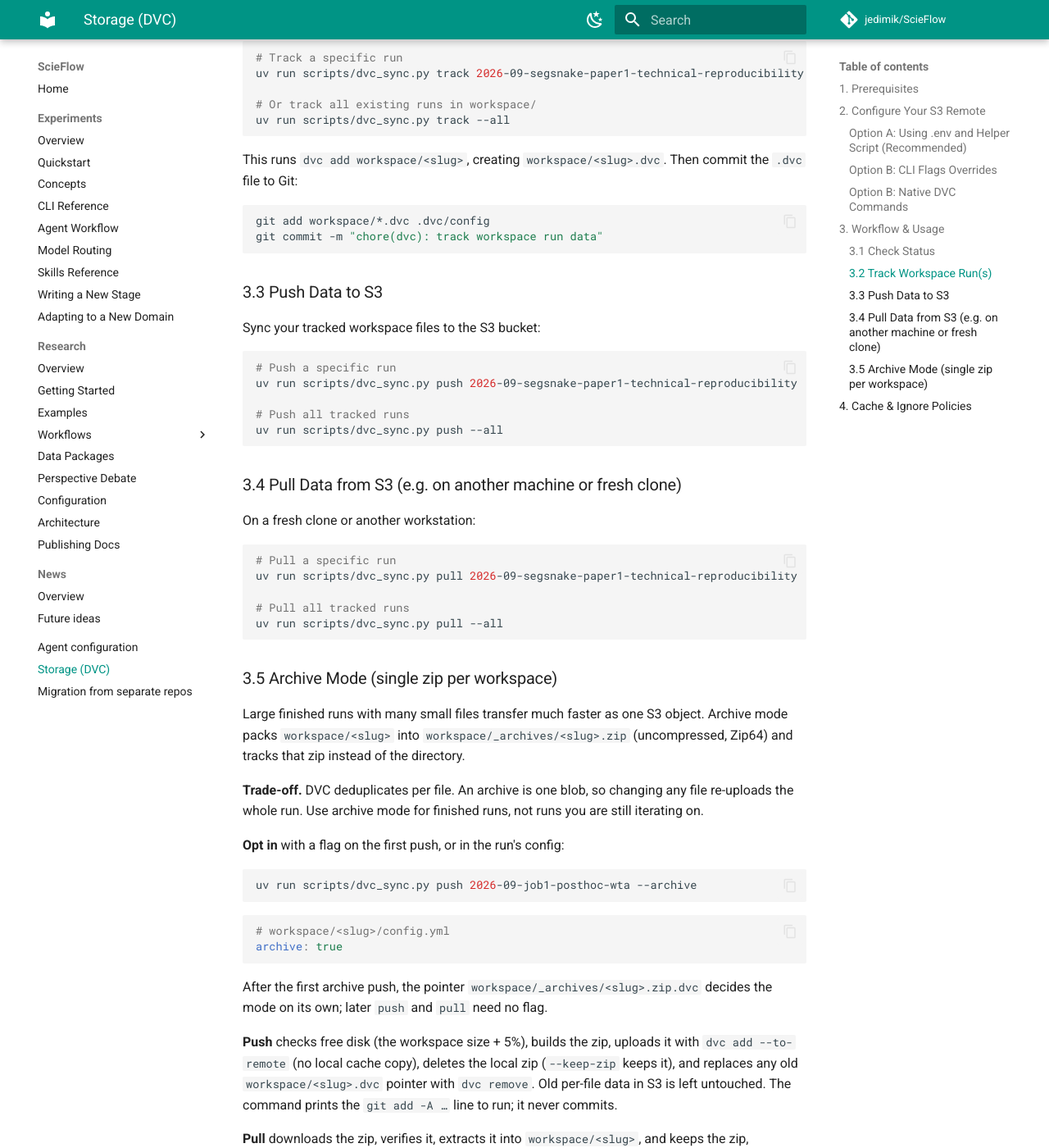
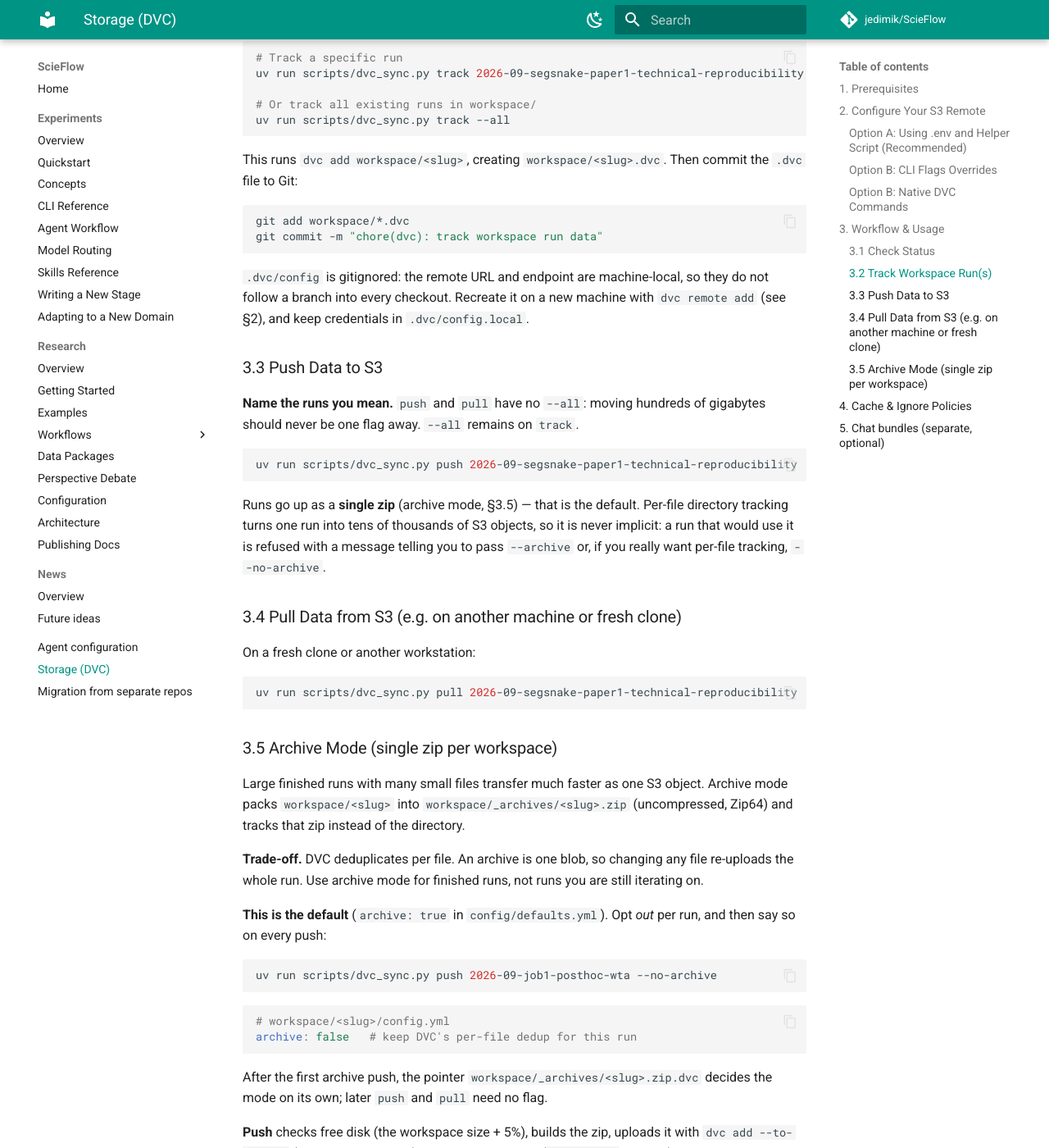
Before and after one commit to jedimik/ScieFlow, an MkDocs documentation site: the page built from docs/DVC_STORAGE.md, in a window 1280 px wide and 1400 px high, scrolled down 2187 px. Shown: the whole window at 82% size. Built offline with MkDocs 1.6.1 and Material for MkDocs 9.7.7, drawn with Linux system fonts in a browser that asks for light colours; comment, search, counter and statistics services are not loaded; some of the changed text lies outside the part shown.

Commit message:
feat(dvc): archive-only, selection-only sync; .dvc/config machine-local
Per-file directory tracking turned one run into tens of thousands of S3
objects. Runs now push as a single zip by default (archive: true), a run
that would fall into directory mode is refused unless --no-archive is
passed explicitly, and push/pull take named slugs only (no --all).

.dvc/config is gitignored so the endpoint stays on this machine;
credentials already live in .dvc/config.local. build_zip takes a
compression argument for text-heavy callers. workspace/chats/*.dvc
pointers are re-included explicitly, since git never descends into an
ignored directory.

Co-Authored-By: Claude Opus 5 <noreply@anthropic.com>

````diff
--- a/docs/DVC_STORAGE.md
+++ b/docs/DVC_STORAGE.md
@@ -95,28 +95,32 @@ uv run scripts/dvc_sync.py track --all
 This runs `dvc add workspace/<slug>`, creating `workspace/<slug>.dvc`.
 Then commit the `.dvc` file to Git:
 ```bash
-git add workspace/*.dvc .dvc/config
+git add workspace/*.dvc
 git commit -m "chore(dvc): track workspace run data"
 ```
+`.dvc/config` is gitignored: the remote URL and endpoint are machine-local, so
+they do not follow a branch into every checkout. Recreate it on a new machine
+with `dvc remote add` (see §2), and keep credentials in `.dvc/config.local`.
 
 ### 3.3 Push Data to S3
-Sync your tracked workspace files to the S3 bucket:
+
+**Name the runs you mean.** `push` and `pull` have no `--all`: moving hundreds
+of gigabytes should never be one flag away. `--all` remains on `track`.
+
 ```bash
-# Push a specific run
 uv run scripts/dvc_sync.py push 2026-09-segsnake-paper1-technical-reproducibility
+```
 
-# Push all tracked runs
-uv run scripts/dvc_sync.py push --all
-```
+Runs go up as a **single zip** (archive mode, §3.5) — that is the default.
+Per-file directory tracking turns one run into tens of thousands of S3
+objects, so it is never implicit: a run that would use it is refused with a
+message telling you to pass `--archive` or, if you really want per-file
+tracking, `--no-archive`.
 
 ### 3.4 Pull Data from S3 (e.g. on another machine or fresh clone)
 On a fresh clone or another workstation:
 ```bash
-# Pull a specific run
 uv run scripts/dvc_sync.py pull 2026-09-segsnake-paper1-technical-reproducibility
-
-# Pull all tracked runs
-uv run scripts/dvc_sync.py pull --all
 ```
 
 ### 3.5 Archive Mode (single zip per workspace)
@@ -130,13 +134,14 @@ instead of the directory.
 any file re-uploads the whole run. Use archive mode for finished runs, not
 runs you are still iterating on.
 
-**Opt in** with a flag on the first push, or in the run's config:
+**This is the default** (`archive: true` in `config/defaults.yml`). Opt *out*
+per run, and then say so on every push:
 ```bash
-uv run scripts/dvc_sync.py push 2026-09-job1-posthoc-wta --archive
+uv run scripts/dvc_sync.py push 2026-09-job1-posthoc-wta --no-archive
 ```
 ```yaml
 # workspace/<slug>/config.yml
-archive: true
+archive: false   # keep DVC's per-file dedup for this run
 ```
 After the first archive push, the pointer `workspace/_archives/<slug>.zip.dvc`
 decides the mode on its own; later `push` and `pull` need no flag.
@@ -163,3 +168,11 @@ Symlinks inside a workspace are refused, not followed.
 
 - `.gitignore` ignores all raw contents inside `workspace/*`, while explicitly allowing `.dvc` files and DVC-generated ignore files.
 - `.dvcignore` ignores non-essential cache and temporary files (`__pycache__`, `.pytest_cache`, `*.pyc`, `*.tmp`, `*.sif`, `.venv`, `.superpowers`), ensuring DVC does not waste S3 bandwidth or storage on cache.
+
+
+## 5. Chat bundles (separate, optional)
+
+`scieflow chats push` / `pull` can move encrypted chat bundles through the same
+remote. It is a different thing from workspace sync: one bundle file at a time,
+never a directory, off until `remote.enabled` is set in `config/chats.yml`.
+See [chats/remote.md](chats/remote.md).
````
Also changed, not shown: 5 other files.
